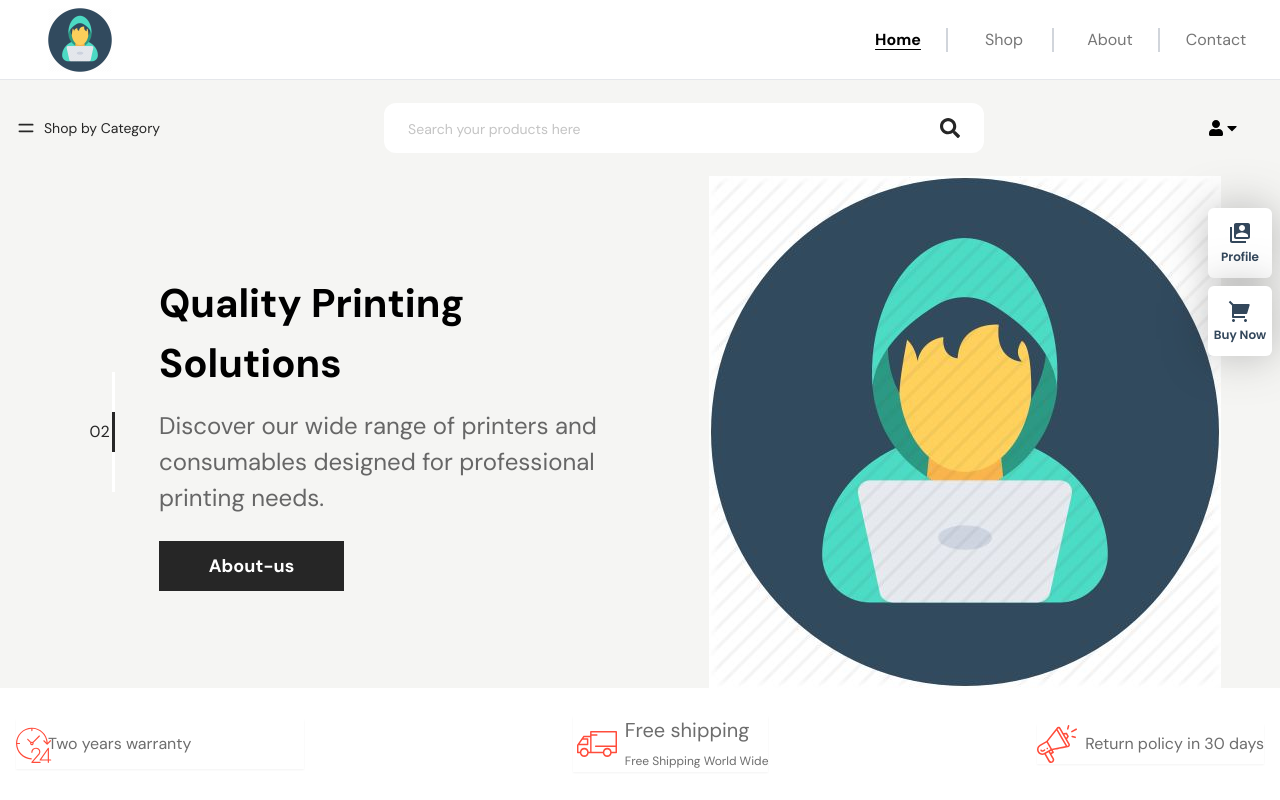
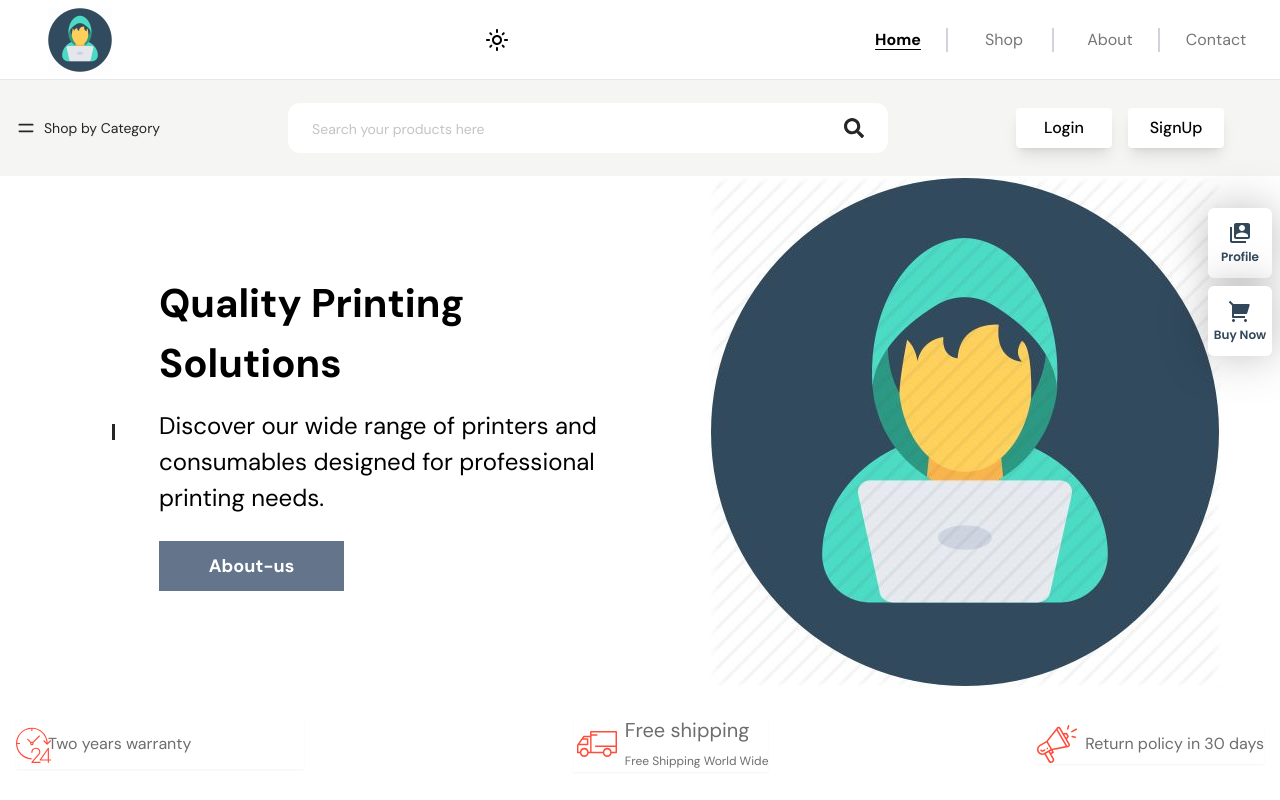
Before and after one commit to xRapx/E-ecommorse, a React (Create React App) app: page / in a window 1280 px wide. Shown: the top 800 px of the page. Built offline with nearby package versions, Linux system fonts and the light colour scheme.

Commit message:
#19 DarkMode Tailwind

```diff
--- a/src/App.js
+++ b/src/App.js
@@ -70,7 +70,7 @@ const router = createBrowserRouter(
 
 function App() {
   return (
-    <div className="font-bodyFont">
+    <div className="font-bodyFont dark:bg-slate-900">
         <RouterProvider router={router} />
     </div>
   );
--- a/src/component/DefaultLayout/Header/HeaderBottom.js
+++ b/src/component/DefaultLayout/Header/HeaderBottom.js
@@ -178,40 +178,24 @@ function HeaderBottom() {
 			</div>
 {/*===========================set login/logout================= */}
 			{user ? ( //true
-			<div
-			href={ref}
-			onClick={() => setShowUser(!showUser)}
-			className="flex gap-4 mt-2 lg:mt-0 items-center pr-6 cursor-pointer relative"
-		>
+				<div className="flex gap-4 mt-2 lg:mt-0 items-center pr-6 cursor-pointer relative">
 					<div className="flex" >
-			<FaUser />
-			<FaCaretDown />
-		  </div>
-		  { showUser && (
-			<motion.ul
-			  initial={{ y: 30, opacity: 0 }}
-			  animate={{ y: 0, opacity: 1 }}
-			  transition={{ duration: 0.5 }}
-			  className="absolute top-6 left-0 z-50 bg-primeColor w-44 text-[#767676] h-auto p-4 pb-6"
-			>
-			{user && (
-			  <Fragment>
 						<Link to="/signin" >
-					<li className="text-gray-400 px-4 py-1 border-b-[1px] border-b-gray-400 hover:border-b-white hover:text-white duration-300 cursor-pointer">
+							<button className="items-center justify-center min-w-24 px-4 py-2 rounded text-base font-medium mr-4 cursor-pointer bg-white border-b-gray-400 hover:bg-slate-100 shadow-lg">
 								Login
-					</li>
+							</button>
 						</Link>
 						<Link  to="/signup">
-					<li className="text-gray-400 px-4 py-1 border-b-[1px] border-b-gray-400 hover:border-b-white hover:text-white duration-300 cursor-pointer">
-					  Sign Up
-					</li>
+							<button className="items-center justify-center min-w-24 px-4 py-2 rounded text-base font-medium mr-4 cursor-pointer bg-white border-b-gray-400 hover:bg-slate-100 shadow-lg">
+								SignUp
+							</button>
 						</Link>
-			  </Fragment>
-				)}
-			 </motion.ul>
-		  )}
+
 					</div>
-			) : (
+				</div>
+			)
+			:
+			(
 				<div
 				href={ref}
 				onClick={() => setShowUser(!showUser)}
--- a/src/component/DefaultLayout/Header/index.js
+++ b/src/component/DefaultLayout/Header/index.js
@@ -2,12 +2,13 @@ import { Link, NavLink, useLocation } from "react-router-dom";
 import { useEffect, useState } from "react";
 import {motion} from 'framer-motion'
 import {HiMenuAlt2} from "react-icons/hi"
-import { MdClose } from "react-icons/md";
+import { MdClose, MdOutlineLightMode } from "react-icons/md";
 
 import logo1 from '../../../assets/images/logo1.jpg'
 import Image from '../../DefaultLayout/CustomLayout/Image'
 import FlexHeader from "../CustomLayout/FlexHeader";
 import {navBarList} from "../../../contans"
+import { FaLightbulb } from "react-icons/fa";
 
 
 function Header() {
@@ -15,6 +16,37 @@ function Header() {
 	const [sidenav, setSidenav] = useState(false);
 	const [category, setCategory] = useState(false);
 	const [brand, setBrand] = useState(false);
+// =======================DarkMode==============
+	const [dark ,setDark] = useState(true)
+	const userTheme = localStorage.getItem("theme");
+	console.log(userTheme)
+	const systemTheme = window.matchMedia("(prefers-color-scheme:dark)").matches
+	console.log(systemTheme)
+
+	// const handleMode = () => {
+	// 	if(userTheme === "dark" || (!userTheme && systemTheme)){
+	// 		document.documentElement.classList.add("dark");
+	// 		return
+	// 	}
+	// 		document.documentElement.classList.add("light");
+	// }
+
+	const themeSwitch = () => {
+		if(document.documentElement.classList.contains("dark")){
+			document.documentElement.classList.remove("dark");
+			setDark(true)
+            localStorage.setItem("theme" ,"light");
+			// handleMode()
+
+			return
+		}
+		document.documentElement.classList.add("dark");
+		document.documentElement.classList.remove("light");
+		setDark(false)
+		localStorage.setItem("theme" ,"dark");
+		// handleMode()
+
+	}
 
 	const location = useLocation();
 
@@ -37,9 +69,14 @@ function Header() {
 					<Link to='/'>
 	{/*=======================Logo Image ============================*/}
 					<div>
-						<Image className="w-32 object-contain h-16" imgSrc={logo1} />
+						<Image className="w-32 object-contain h-16 bg-transparent" imgSrc={logo1} />
 					</div>
 					</Link>
+	{/*=======================Dark Mode ============================*/}
+					<div className="flex text-2xl">
+						{dark ? (<MdOutlineLightMode onClick={themeSwitch}/>) : (<FaLightbulb onClick={themeSwitch}/>)}
+					</div>
+
 	{/*=======================Ul/Li Navbar ============================*/}
 					<div>
 						{showMenu && (
--- a/src/component/DefaultLayout/Heading/Heading.js
+++ b/src/component/DefaultLayout/Heading/Heading.js
@@ -1,7 +1,7 @@
 import React from "react";
 
 const Heading = ({ heading }) => {
-  return <div className="text-3xl font-semibold pb-6">{heading}</div>;
+  return <div className="text-3xl dark:text-white font-semibold pb-6">{heading}</div>;
 };
 
 export default Heading;
--- a/src/component/Special/Special.js
+++ b/src/component/Special/Special.js
@@ -7,7 +7,6 @@ import { useSelector } from "react-redux";
 const Special = () => {
 
   const products = useSelector((state) => state.products.product);
-  console.log(products)
 
   return (
     <div className="fixed top-52 right-2 z-20 hidden md:flex flex-col gap-2">
--- a/src/pages/Home/Banner/index.js
+++ b/src/pages/Home/Banner/index.js
@@ -8,9 +8,9 @@ import Image from "../../../component/DefaultLayout/CustomLayout/Image";
 
 const CustomSlide = ({ Subtext, imgSrc, text, buttonLink, buttonText }) => (
   <div
+    className="bg-white dark:bg-slate-900"
     style={{
-      position: "relative",
-      backgroundColor: "#F5F5F3", // Gray background color
+      position: "relative", // Gray background color
       display: "flex",
       justifyContent: "center",
       alignItems: "center", // Center vertically
@@ -22,27 +22,27 @@ const CustomSlide = ({ Subtext, imgSrc, text, buttonLink, buttonText }) => (
         marginLeft: "100px", // Add margin between text/button and image
       }}
     >
-      <h1
+      <h2
+      className=" dark:text-white"
         style={{
           marginBottom: "15px",
           fontSize: "2.5rem", // Adjust the font size as needed
-          color: "#000", // Black color
           fontWeight: "700",
         }}
       >
         {text}
-      </h1>
+      </h2>
       <p
+      className=" dark:text-white"
         style={{
           marginBottom: "25px",
           fontSize: "1.5rem", // Adjust the font size as needed
-          color: "#666", // Gray color
         }}
       >
         {Subtext}
       </p>
-      <Link to={console.log(buttonLink)}>
-        <button className="bg-primeColor text-white text-lg font-bodyFont w-[185px] h-[50px] hover:bg-black duration-300 font-bold">
+      <Link to={buttonLink}>
+        <button className="bg-slate-500 dark:bg-white  dark:text-black text-white text-lg font-bodyFont w-[185px] h-[50px] hover:bg-slate-700 duration-300 font-bold">
           {buttonText}
         </button>
       </Link>
@@ -102,7 +102,6 @@ const Banner = () => {
             }
         }
       >
-        0{i + 1}
       </div>
     ),
 
--- a/src/pages/Home/BannerBottom/index.js
+++ b/src/pages/Home/BannerBottom/index.js
@@ -1,7 +1,7 @@
 
 
 function BannerBottom() {
-	return ( <div className="w-full bg-white border-b-[1px] py-4 border-b-gray-200 px-4">
+	return ( <div className="w-full bg-white dark:bg-slate-900 border-b-[1px] py-4 border-b-gray-200 px-4">
 	<div className="max-w-container mx-auto h-20 flex flex-col md:flex-row justify-between items-center">
 	<div className="flex items-center gap-2 w-72 shadow-sm hover:shadow-md duration-300">
 	  <span className="font-bold font-titleFont w-6 text-center">
@@ -35,7 +35,7 @@ function BannerBottom() {
 		  </g>
 		</svg>
 	  </span>
-	  <p className="text-lightText text-base">Two years warranty</p>
+	  <p className="text-lightText dark:text-white text-base">Two years warranty</p>
 	</div>
 	<div className="flex md:w-auto items-center gap-2 w-72 shadow-sm hover:shadow-md duration-300">
 	  <span className="text-5xl text-center w-10 ml-1 text-orange-500">
@@ -49,9 +49,9 @@ function BannerBottom() {
 		  ></path>
 		</svg>
 	  </span>
-	  <p className="text-xl text-lightText text-base">
+	  <p className="text-xl text-lightText dark:text-white text-base">
 		Free shipping <br />{" "}
-		<span className="text-xs text-lightText text-base">
+		<span className="text-xs text-lightText dark:text-white text-base">
 		  Free Shipping World Wide
 		</span>
 	  </p>
@@ -88,7 +88,7 @@ function BannerBottom() {
 		  ></path>
 		</svg>
 	  </span>
-	  <p className="text-lightText text-base">Return policy in 30 days</p>
+	  <p className="text-lightText dark:text-white text-base">Return policy in 30 days</p>
 	</div>
   </div>
 	</div> );
--- a/tailwind.config.js
+++ b/tailwind.config.js
@@ -1,6 +1,7 @@
 /** @type {import('tailwindcss').Config} */
 module.exports = {
 	content: ["./src/**/*.{js,jsx,ts,tsx}"],
+	darkMode: 'class',
 	theme: {
 	  extend: {
 		maxWidth: {
```
Lines whose indentation alone changed are shown as unchanged.
